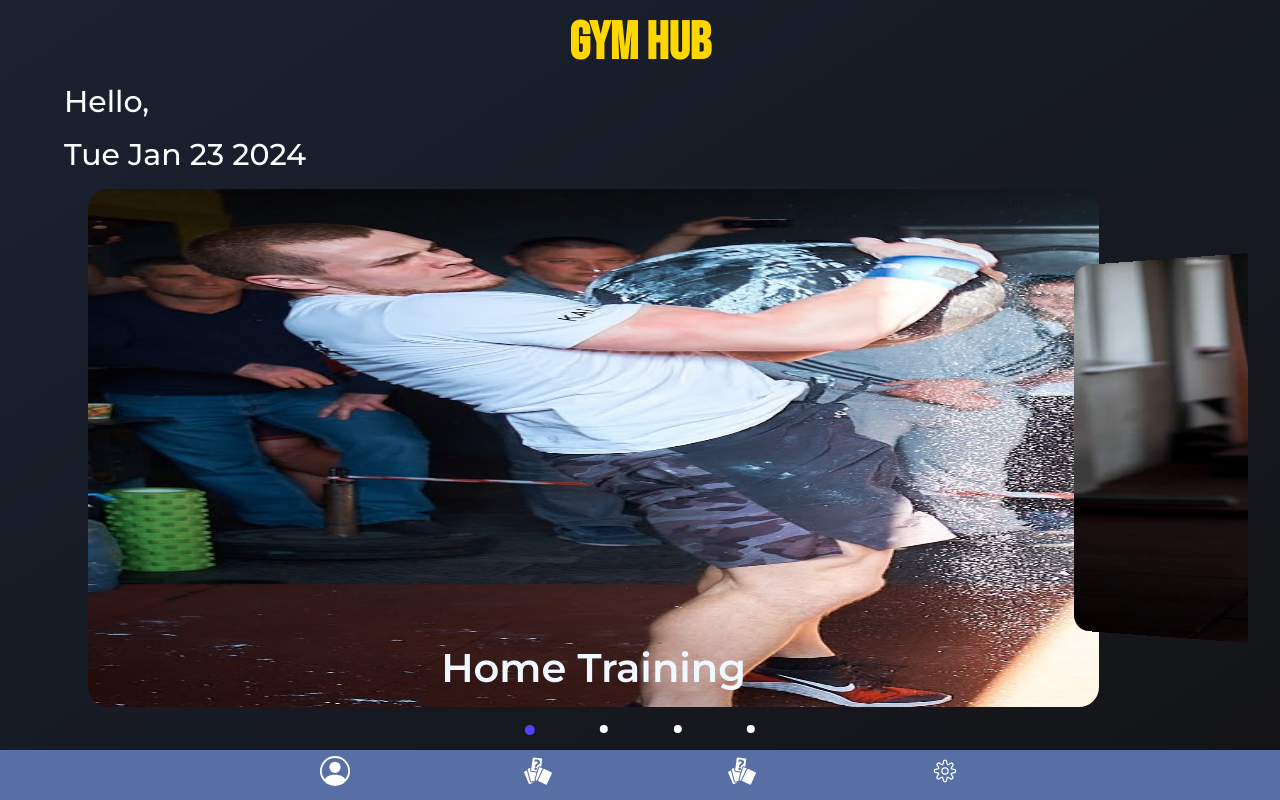
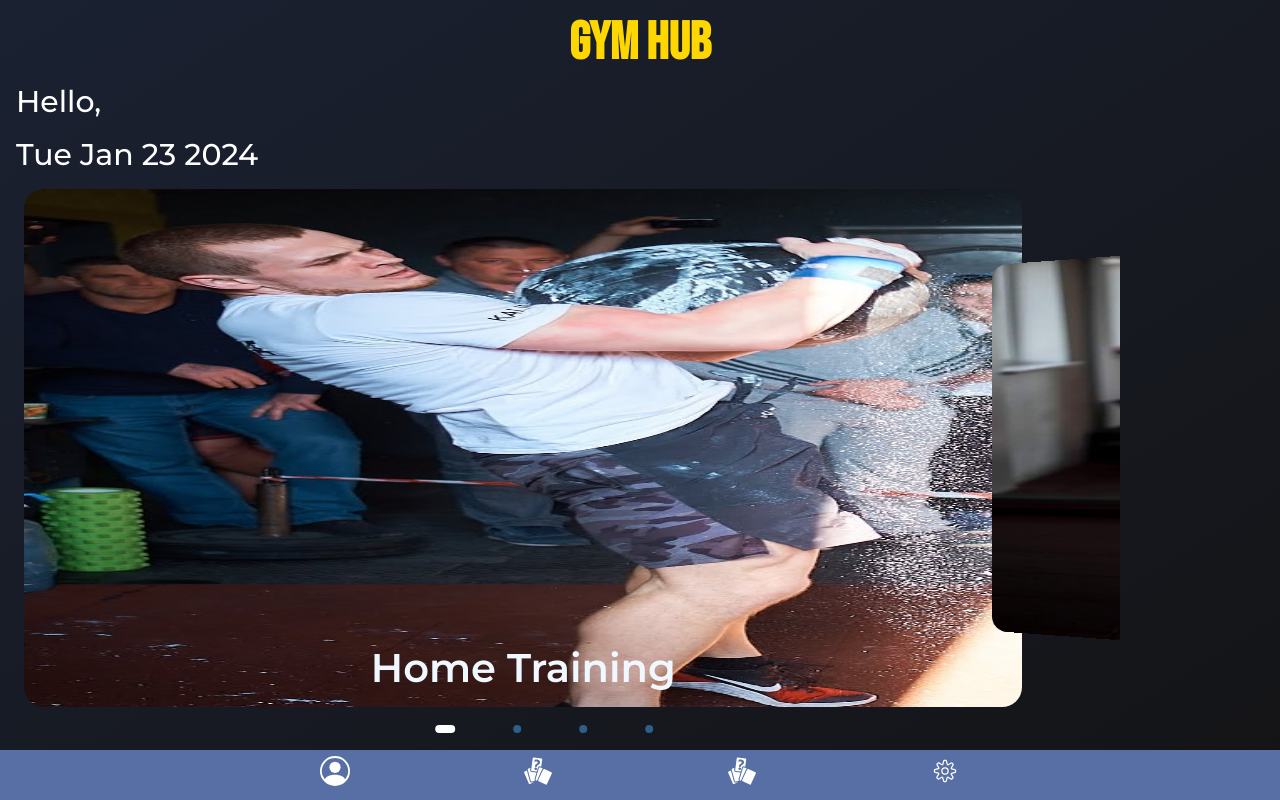
Before and after one commit to SergeiiKalina/Gum-project, a React (Create React App) app: page /carousel in a window 1280 px wide. Built offline with nearby package versions, Linux system fonts and the light colour scheme; no server answers.

Commit message:
fixed bugs style and scroll

```diff
--- a/src/components/Main/Carousel/Carousel.tsx
+++ b/src/components/Main/Carousel/Carousel.tsx
@@ -42,32 +42,24 @@ function Carousel() {
             const end = e.changedTouches[0].clientX
             const diffX = end - startTouch
             const diffTime = performance.now() - startTouchTime
-            const velocity = Math.abs(diffX / diffTime) // Скорость свайпа
+            const velocity = Math.abs(diffX / diffTime)
 
             const threshold = 10
-            const scrollAmount = Number(firstItemRef.current.offsetWidth)
+            const scrollAmount = containerRef.current!.offsetWidth - 42
             if (Math.abs(diffX) >= threshold) {
                 const numBlocksToScroll = Math.ceil(
                     Math.abs(diffX) / containerRef.current!.offsetWidth
                 )
                 const scrollDirection = diffX > 0 ? -1 : 1
 
-                // Прокрутка в зависимости от скорости свайпа
                 const countScroll =
                     velocity > 1
                         ? scrollDirection * scrollAmount * numBlocksToScroll
                         : scrollDirection * scrollAmount
 
-                const padding =
-                    velocity > 1
-                        ? diffX > 0
-                            ? -18 * numBlocksToScroll
-                            : +18 * numBlocksToScroll
-                        : 0
-
                 smoothScroll(
                     containerRef.current!.scrollLeft,
-                    containerRef.current!.scrollLeft + countScroll + padding,
+                    containerRef.current!.scrollLeft + countScroll,
                     300
                 ) // Прокручиваем с анимацией
             }
@@ -105,7 +97,11 @@ function Carousel() {
                     onTouchEnd={(e) => handleTouchEnd(e)}
                     onClick={() => navigate("/gentraining/step-2/home")}
                     className={`carousel_item home ${
-                        currentIndex === 0 ? "active" : ""
+                        currentIndex === 0
+                            ? "active"
+                            : currentIndex === 1
+                            ? "prev"
+                            : ""
                     }`}
                     ref={firstItemRef}
                 >
@@ -116,7 +112,11 @@ function Carousel() {
                     onTouchEnd={(e) => handleTouchEnd(e)}
                     onClick={() => navigate("/gentraining/step-2/gym")}
                     className={`carousel_item gym ${
-                        currentIndex === 1 ? "active" : ""
+                        currentIndex === 1
+                            ? "active"
+                            : currentIndex === 2
+                            ? "prev"
+                            : ""
                     }`}
                 >
                     <span>Gym Training</span>
@@ -129,7 +129,11 @@ function Carousel() {
                         dispatch(writeCurrentTraining([]))
                     }}
                     className={`carousel_item customTraining ${
-                        currentIndex === 2 ? "active" : ""
+                        currentIndex === 2
+                            ? "active"
+                            : currentIndex === 3
+                            ? "prev"
+                            : ""
                     }`}
                 >
                     <span>Custom Training</span>
--- a/src/components/Main/Carousel/carousel.scss
+++ b/src/components/Main/Carousel/carousel.scss
@@ -5,21 +5,22 @@
     display: flex;
     flex-direction: column;
 
-    width: 90dvw;
+    width: 85dvw;
     height: 80dvh;
-    margin: 0 auto;
+
     h2 {
         display: flex;
         @include adaptive-font(30, 20);
         padding: 8px 0 8px 0;
         justify-content: flex-start;
         font-weight: 500;
+        margin-left: 16px;
     }
     .carousel_container {
         width: 100%;
         height: 100%;
         display: flex;
-        justify-content: flex-start;
+        justify-content: space-between;
         overflow: hidden;
         cursor: pointer;
         padding: 8px 16px;
@@ -32,7 +33,7 @@
             justify-content: center;
             align-items: center;
             height: 100%;
-            min-width: 79dvw;
+            min-width: 78dvw;
             background-repeat: no-repeat;
             background-position: 0 0;
             background-size: 101% 100%;
@@ -70,6 +71,10 @@
             transform: rotateY(0);
             transform-origin: right center;
         }
+        .carousel_item.prev {
+            transform: rotateY(30deg);
+            transform-origin: left center;
+        }
 
         .carousel_container::-webkit-scrollbar {
             display: none;
@@ -89,14 +94,16 @@
         .bullet_point {
             height: 8px;
             width: 8px;
-            background-color: white;
+            background-color: rgba($color: #42a5f5, $alpha: 0.5);
             border-radius: 50%;
+            transition: all 0.3s ease;
         }
         .bullet_point.active {
-            height: 10px;
-            width: 10px;
-            background-color: #4f43ff;
-            border-radius: 50%;
+            height: 8px;
+            width: 20px;
+            background-color: white;
+            border-radius: 5px;
+            transition: all 0.5s ease;
         }
     }
 }
```
